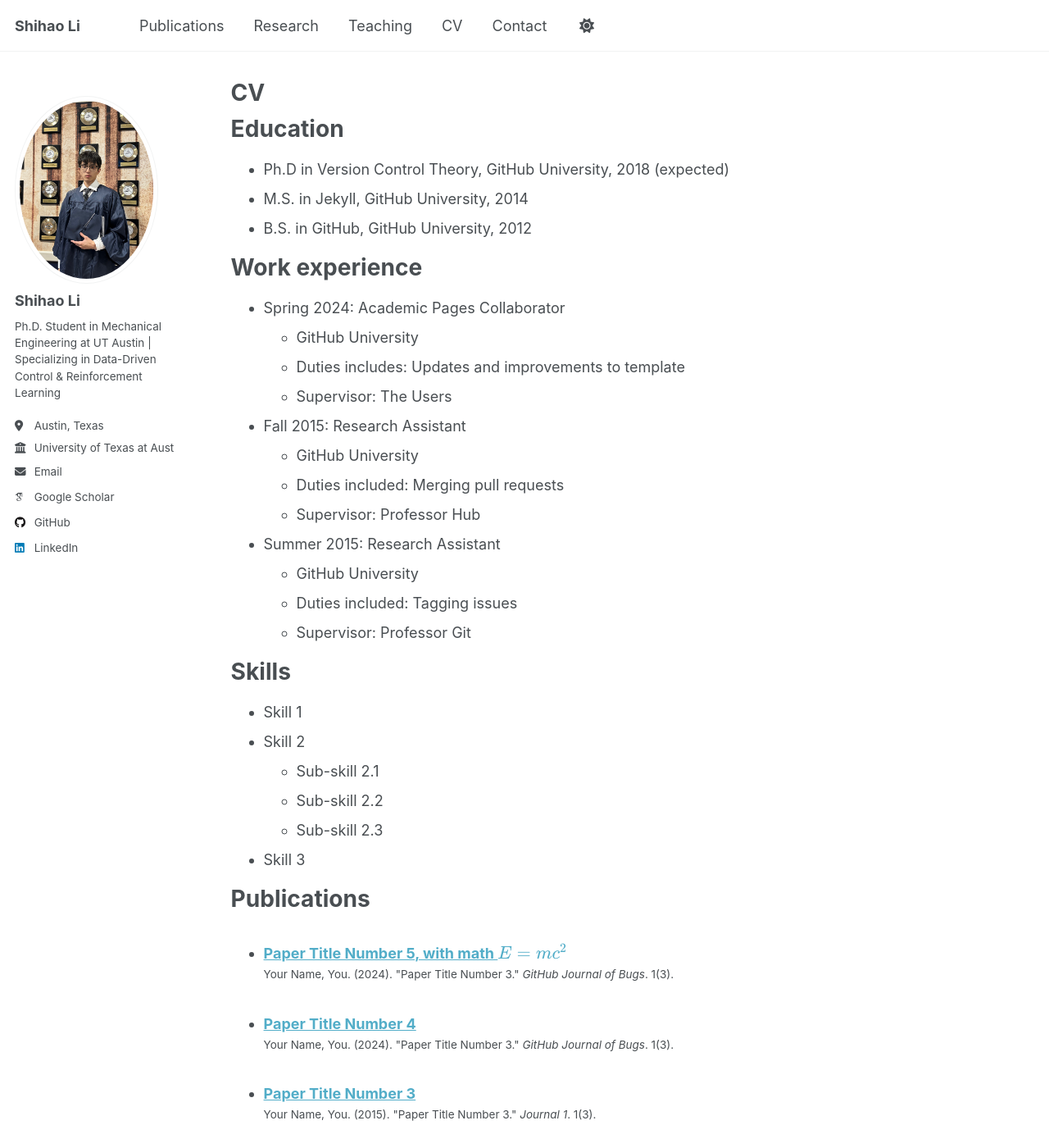
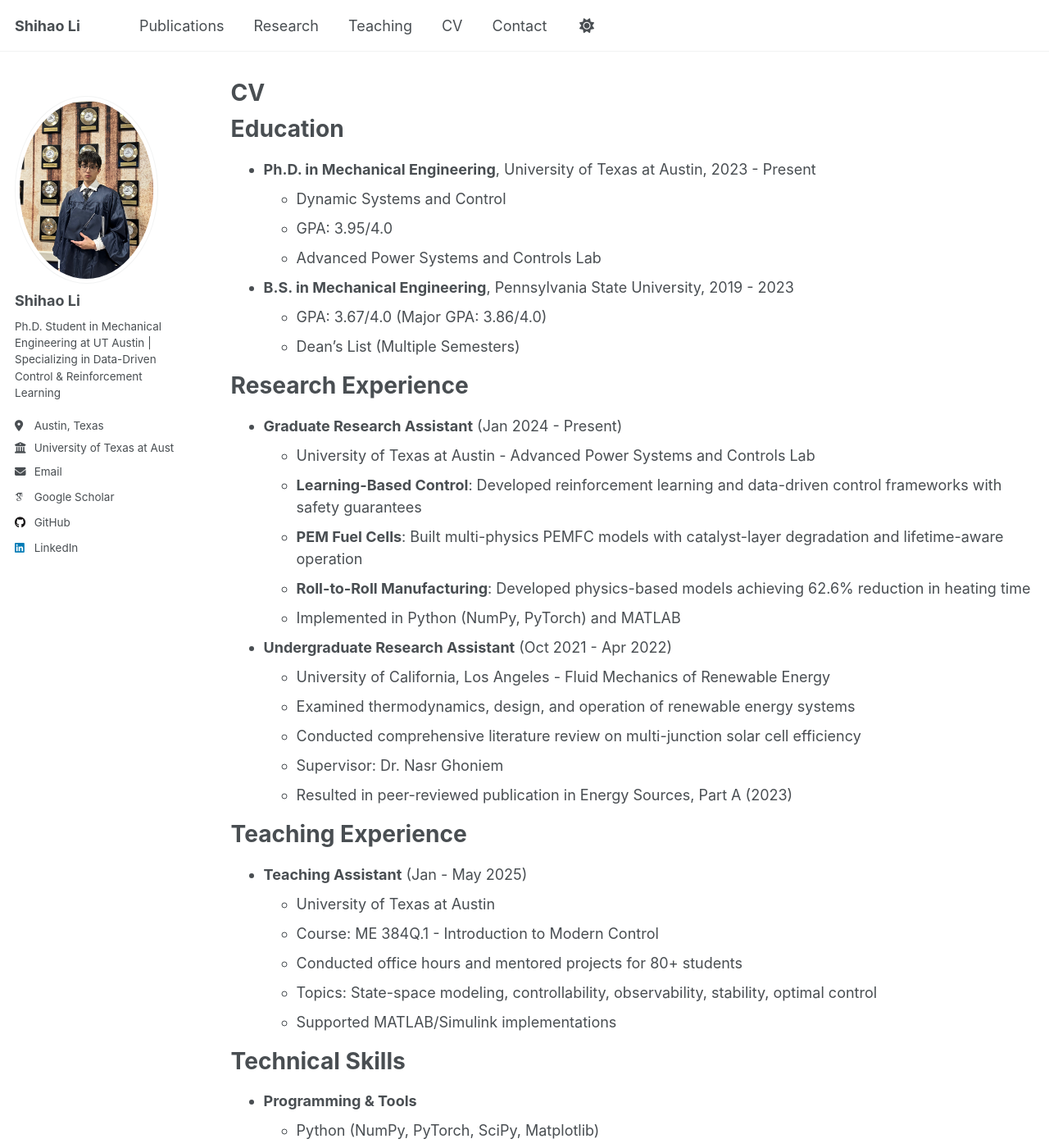
Before and after one commit to SheeHow/shihaoli.github.io, a Jekyll site: the page built from _pages/cv.md, in a window 1280 px wide and 1400 px high. Shown: the whole window at 82% size. Built offline with Jekyll 4.4.1, drawn with Linux system fonts in a browser that asks for light colours; some web fonts are replaced; a script that is not in the unit is left out; some of the changed text lies outside the part shown.

Commit message:
Update cv.md

```diff
--- a/_pages/cv.md
+++ b/_pages/cv.md
@@ -11,35 +11,65 @@ redirect_from:
 
 Education
 ======
-* Ph.D in Version Control Theory, GitHub University, 2018 (expected)
-* M.S. in Jekyll, GitHub University, 2014
-* B.S. in GitHub, GitHub University, 2012
+* **Ph.D. in Mechanical Engineering**, University of Texas at Austin, 2023 - Present
+  * Dynamic Systems and Control
+  * GPA: 3.95/4.0
+  * Advanced Power Systems and Controls Lab
 
-Work experience
+* **B.S. in Mechanical Engineering**, Pennsylvania State University, 2019 - 2023
+  * GPA: 3.67/4.0 (Major GPA: 3.86/4.0)
+  * Dean's List (Multiple Semesters)
+
+Research Experience
 ======
-* Spring 2024: Academic Pages Collaborator
-  * GitHub University
-  * Duties includes: Updates and improvements to template
-  * Supervisor: The Users
+* **Graduate Research Assistant** (Jan 2024 - Present)
+  * University of Texas at Austin - Advanced Power Systems and Controls Lab
+  * **Learning-Based Control**: Developed reinforcement learning and data-driven control frameworks with safety guarantees
+  * **PEM Fuel Cells**: Built multi-physics PEMFC models with catalyst-layer degradation and lifetime-aware operation
+  * **Roll-to-Roll Manufacturing**: Developed physics-based models achieving 62.6% reduction in heating time
+  * Implemented in Python (NumPy, PyTorch) and MATLAB
 
-* Fall 2015: Research Assistant
-  * GitHub University
-  * Duties included: Merging pull requests
-  * Supervisor: Professor Hub
+* **Undergraduate Research Assistant** (Oct 2021 - Apr 2022)
+  * University of California, Los Angeles - Fluid Mechanics of Renewable Energy
+  * Examined thermodynamics, design, and operation of renewable energy systems
+  * Conducted comprehensive literature review on multi-junction solar cell efficiency
+  * Supervisor: Dr. Nasr Ghoniem
+  * Resulted in peer-reviewed publication in Energy Sources, Part A (2023)
 
-* Summer 2015: Research Assistant
-  * GitHub University
-  * Duties included: Tagging issues
-  * Supervisor: Professor Git
+Teaching Experience
+======
+* **Teaching Assistant** (Jan - May 2025)
+  * University of Texas at Austin
+  * Course: ME 384Q.1 - Introduction to Modern Control
+  * Conducted office hours and mentored projects for 80+ students
+  * Topics: State-space modeling, controllability, observability, stability, optimal control
+  * Supported MATLAB/Simulink implementations
 
-Skills
+Technical Skills
 ======
-* Skill 1
-* Skill 2
-  * Sub-skill 2.1
-  * Sub-skill 2.2
-  * Sub-skill 2.3
-* Skill 3
+* **Programming & Tools**
+  * Python (NumPy, PyTorch, SciPy, Matplotlib)
+  * MATLAB/Simulink
+  * LabVIEW
+  * LaTeX
+  * Microsoft Office
+
+* **Control & Optimization**
+  * Reinforcement Learning
+  * Model Predictive Control
+  * Data-Enabled Predictive Control (DeePC)
+  * Robust & Optimal Control
+  * System Identification
+
+* **Modeling & Simulation**
+  * Multi-physics modeling
+  * Gaussian Process Regression
+  * Dynamic System Simulation
+  * Degradation Modeling
+
+* **Engineering Software**
+  * SolidWorks (CSWA Certified)
+  * AutoCAD
 
 Publications
 ======
@@ -47,18 +77,42 @@ Publications
     {% include archive-single-cv.html %}
   {% endfor %}</ul>
 
-Talks
+Selected Course Projects
 ======
-  <ul>{% for post in site.talks reversed %}
-    {% include archive-single-talk-cv.html  %}
-  {% endfor %}</ul>
+* **Two-wheeled Self-balancing Inverted Pendulum Control** (Fall 2024)
+  * Developed 2D/3D mathematical models using Newton-Euler and Lagrange methods
+  * Designed LQR and H2 controllers for inherently unstable system
 
-Teaching
+* **LEGO EV3 Self-balancing Robot Design** (Fall 2023)
+  * Engineered PID control system with MATLAB/Simulink integration
+  * Achieved rapid stabilization with minimal overshoot
+
+* **Lithium-ion Battery Electrical-Thermal Modeling** (Spring 2023)
+  * Modeled electrical-thermal behavior using MATLAB and Simulink
+  * Analyzed system parameters for performance optimization
+
+* **Line-Following Robot Design** (Spring 2022)
+  * Designed prototypes using SolidWorks and Arduino IDE
+  * Implemented IR sensor-based emergency braking algorithms
+
+Awards & Honors
 ======
-  <ul>{% for post in site.teaching reversed %}
-    {% include archive-single-cv.html %}
-  {% endfor %}</ul>
+* Warren A. and Alice L. Meyer Endowed Scholarship (UT Austin)
+* Dean's List (Multiple Semesters, Penn State)
+* CSWA Certification in SolidWorks
 
-Service and leadership
+Service & Professional Activities
 ======
-* Currently signed in to 43 different slack teams
+* **Peer Reviewer**
+  * Modeling, Estimation and Control Conference (MECC)
+  * ASME Journal of Dynamic Systems, Measurement and Control
+
+Contact Information
+======
+* **Email**: shihaoli01301@utexas.edu
+* **Phone**: 814-215-1959
+* **Location**: Austin, Texas, USA
+
+---
+
+*[Download full CV as PDF](/files/Shihao_Li_CV.pdf)* <!-- PLACEHOLDER: Upload your CV PDF to /files/ folder -->
```
